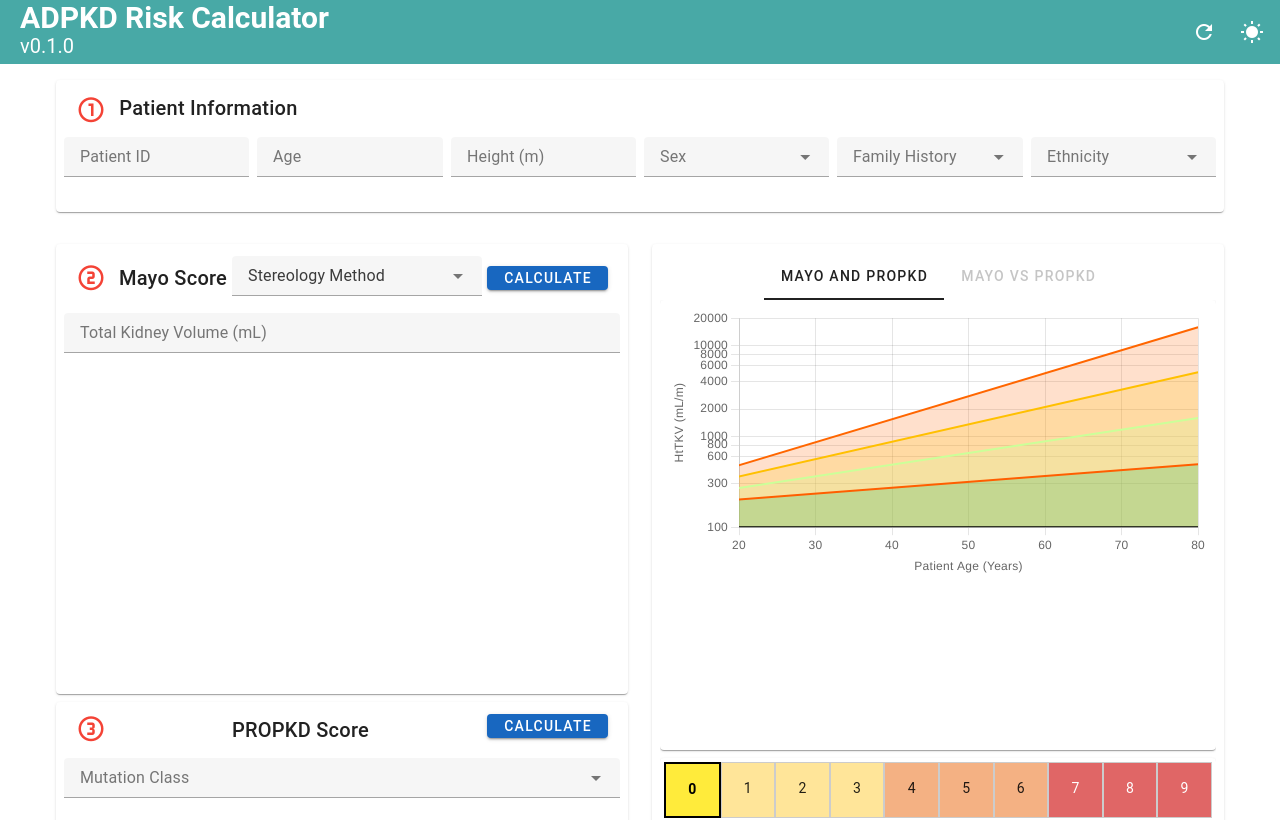
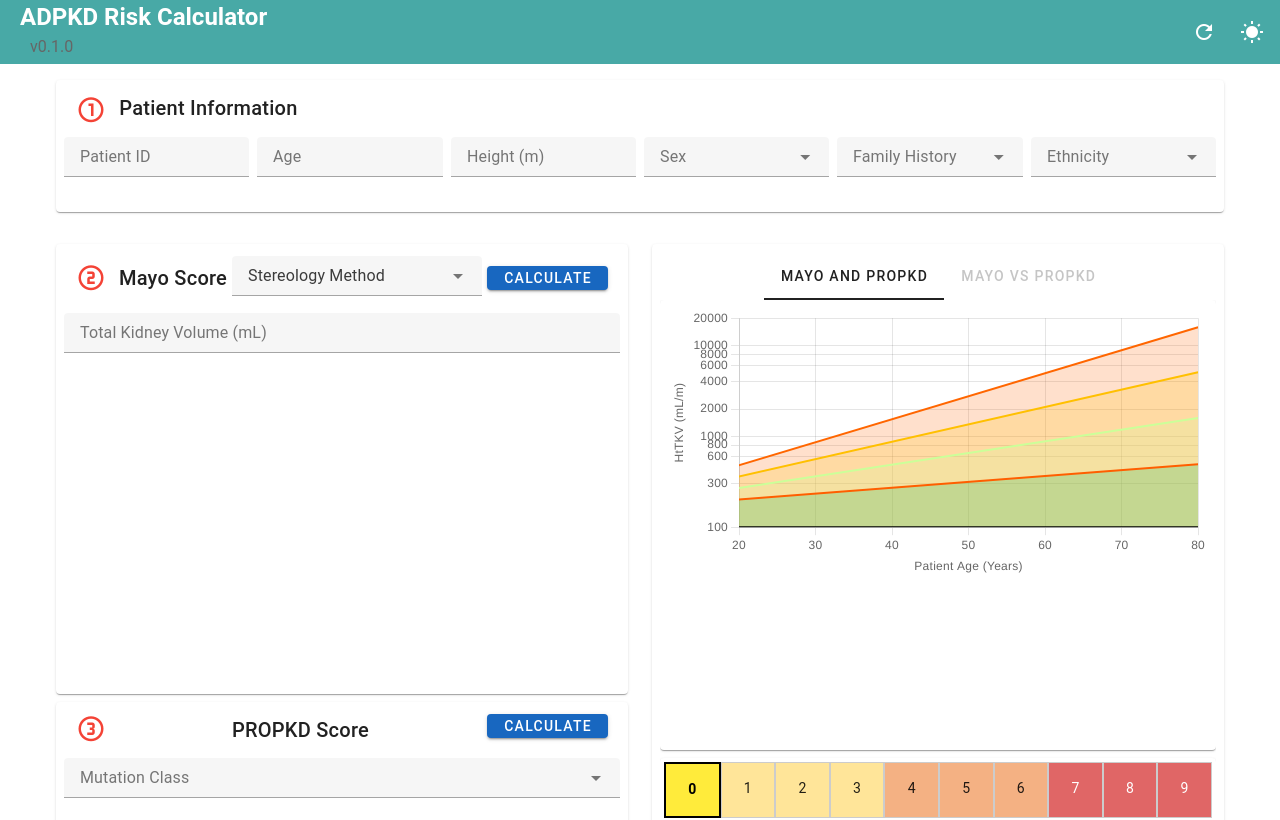
Before and after one commit to halbritter-lab/adpkd-risk, a Vue app: page / in a window 1280 px wide. Shown: the top 820 px of the page. Built offline with nearby package versions, Linux system fonts and the light colour scheme; what webfontloader would draw is missing.

Commit message:
refactor: Update version number in package.json and improve styling of application title and version number in App.vue

```diff
--- a/package.json
+++ b/package.json
@@ -1,7 +1,6 @@
 {
   "name": "adpkd-risk",
-  "private": true,
-  "version": "0.0.0",
+  "version": "0.1.0",
   "type": "module",
   "scripts": {
     "dev": "vite",
--- a/src/App.vue
+++ b/src/App.vue
@@ -2,8 +2,8 @@
   <v-app :theme="isDark ? 'dark' : 'light'">
     <v-toolbar color="secondary" dark>
       <v-toolbar-title class="d-flex align-center">
-        <h2 class="mb-0">ADPKD Risk Calculator</h2>
-        <span class="version">v0.1.0</span>
+        <h1 class="app-title">ADPKD Risk Calculator</h1>
+         <span class="app-version">v{{ version }}</span>
       </v-toolbar-title>
       <v-spacer></v-spacer>
 
@@ -196,6 +196,7 @@
 </template>
 
 <script>
+import packageInfo from '../package.json'; // Import the package.json file
 import LineChart from './components/LineChart.vue';
 import PROPKDChart from './components/PROPKDChart.vue';
 import MayoVsPROPKDChart from './components/MayoVsPROPKDChart.vue';
@@ -204,6 +205,7 @@ export default {
   components: { LineChart, PROPKDChart, MayoVsPROPKDChart },
   data() {
     return {
+      version: packageInfo.version, // Load version from package.json
       selectedTab: 'mayoPropkd',
       patientId: null,
       age: null,
@@ -426,4 +428,19 @@ export default {
 .small-card .v-select, .small-card .v-checkbox {
   margin-bottom: 4px;
 }
+
+/* Styling for the application title */
+.app-title {
+  font-size: 24px;
+  font-weight: bold;
+  margin: 0; /* Removing default margin */
+}
+
+/* Styles for the version number */
+.app-version {
+  font-size: 0.8em; /* Smaller font size */
+  color: #666; /* Lighter text color */
+  font-weight: normal; /* Less emphasis compared to the title */
+  padding-left: 10px; /* Space between title and version number */
+}
 </style>
```
